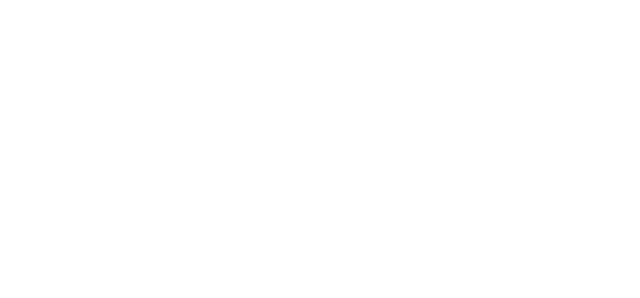
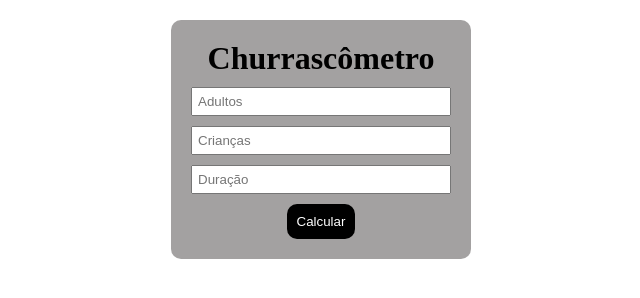
Before and after one commit to Leothurm/projeto-churrascometro, a plain HTML site: page index.html in a window 1280 px wide. Shown: the whole page, without its empty margins (319-959 px from the left). Drawn offline with Linux system fonts and the light colour scheme.

Commit message:
parte 1 - HTML e CSS

```diff
--- a/css/style.css
+++ b/css/style.css
@@ -0,0 +1,46 @@
+*{
+    margin: 0;
+    padding: 0;
+    box-sizing: border-box;
+}
+
+h1{
+    text-align: center;
+    margin-bottom: 10px;
+}
+
+.container{
+    max-width: 300px;
+    margin: auto;
+    background-color:#504d4d86;
+    padding: 20px;
+    border-radius: 10px;
+    margin-top: 20px;
+
+}
+input{
+    display: block;
+    width: 100%;
+    padding: 5px;
+    margin-bottom: 10px;
+}
+.container-button{
+    display: flex;
+    align-items: center;
+    justify-content: center;
+}
+
+button{
+    justify-content: center;
+    background-color:black;
+    color: white;
+    padding: 10px;
+    border-radius: 10px;
+    border: none;
+
+}
+
+button:hover{
+    cursor: pointer;
+    background-color: rgba(0, 0, 0, 0.685);
+}
--- a/index.html
+++ b/index.html
@@ -1,16 +1,30 @@
 <!DOCTYPE html>
 <html lang="en">
-<head>
-    <meta charset="UTF-8">
-    <meta http-equiv="X-UA-Compatible" content="IE=edge">
-    <meta name="viewport" content="width=device-width, initial-scale=1.0">
-    <link rel="stylesheet" href="./css/style.css">
+  <head>
+    <meta charset="UTF-8" />
+    <meta http-equiv="X-UA-Compatible" content="IE=edge" />
+    <meta name="viewport" content="width=device-width, initial-scale=1.0" />
+    <link rel="stylesheet" href="./css/style.css" />
     <title>Churrascômetro</title>
-</head>
-<body>
+  </head>
+  <body>
+    <div class="container">
+      <h1>Churrascômetro</h1>
+      <input id="adultos" name="adultos" placeholder="Adultos" type="number" />
+      <input
+        id="criancas"
+        name="criancas"
+        placeholder="Crianças"
+        type="number"
+      />
+      <input id="duracao" name="duracao" placeholder="Duração" type="number" />
+      <div class="container-button">
+        <button>Calcular</button>
+      </div>
 
-
+      <div id="resultado"></div>
+    </div>
 
     <script src="./script.js"></script>
-</body>
+  </body>
 </html>
```
